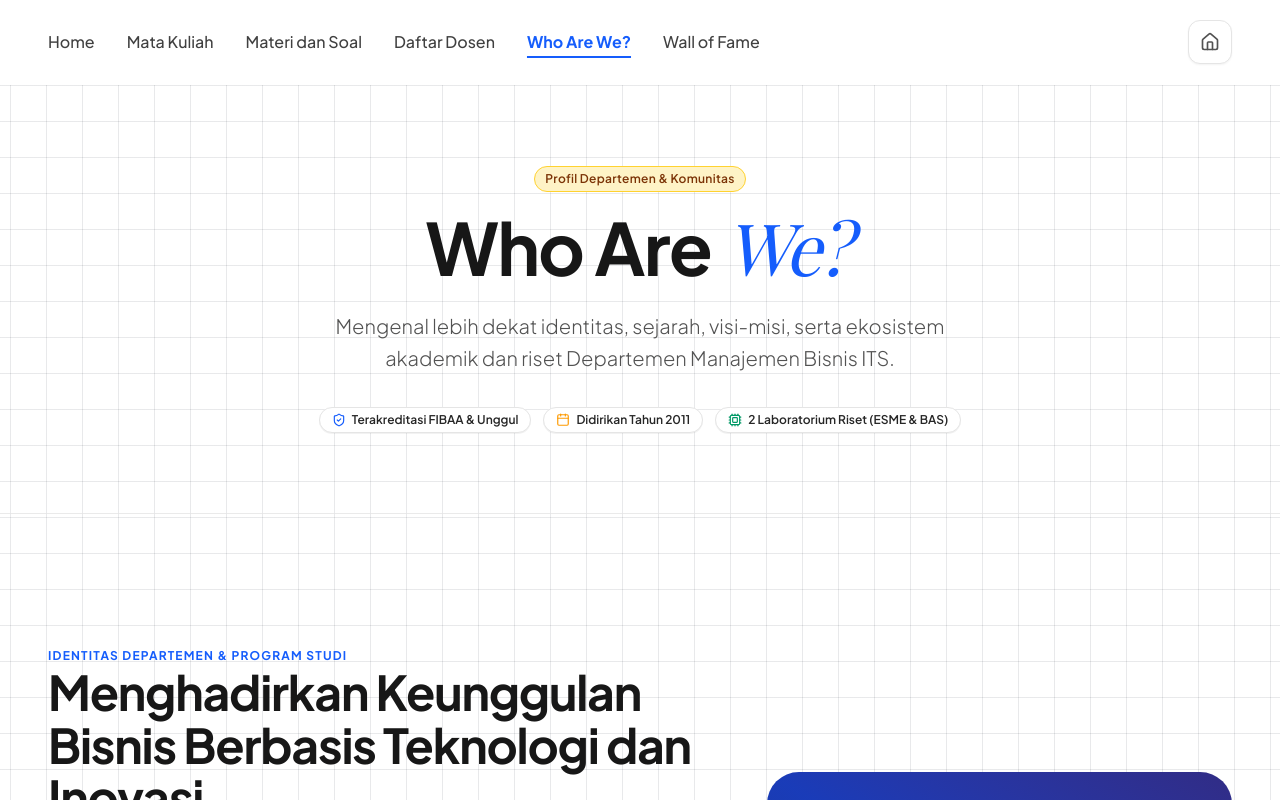
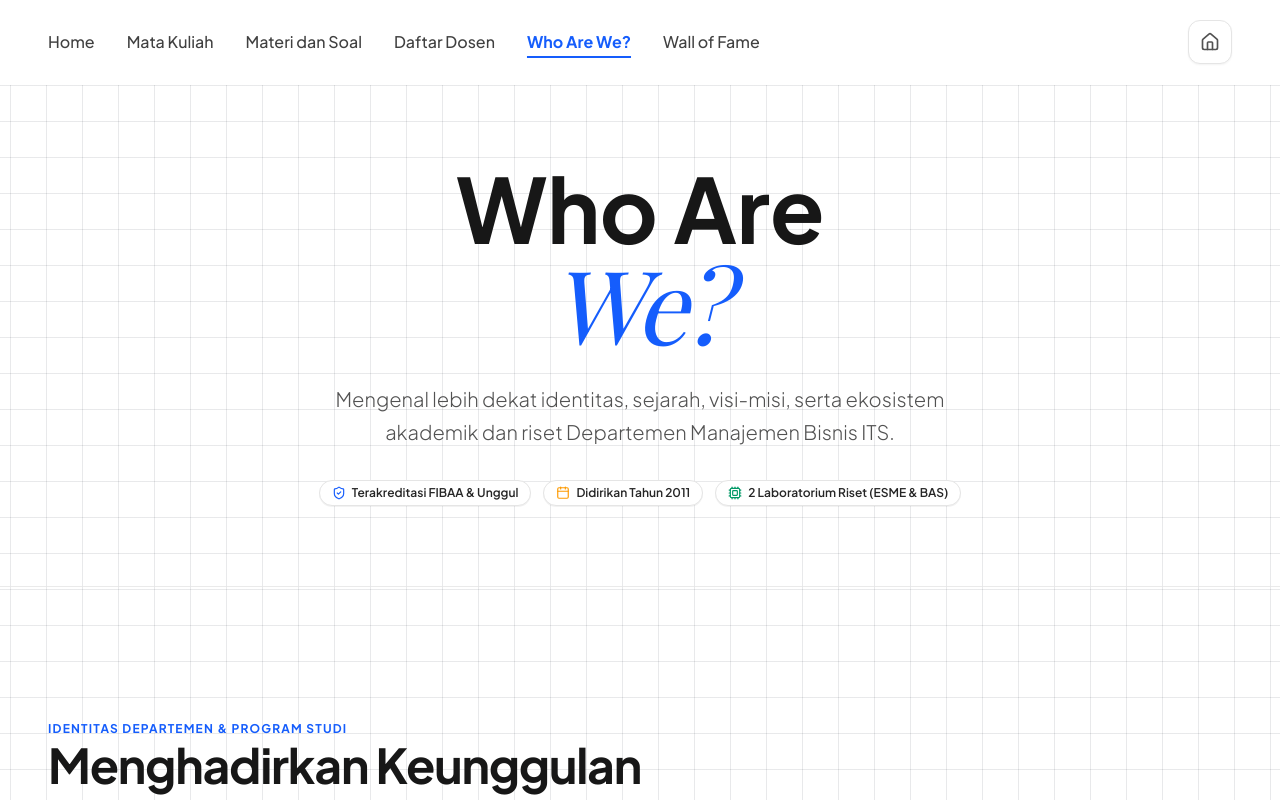
Before and after one commit to abimanyusaputra13-a11y/mbprofile, a Next.js app: page /about in a window 1280 px wide. Shown: the top 800 px of the page. Built offline with nearby package versions, Linux system fonts and the light colour scheme; a web font is replaced by a local one.

Commit message:
style: remove yellow badges and unify heading font and style across all pages with home

```diff
--- a/src/app/HomePageClient.tsx
+++ b/src/app/HomePageClient.tsx
@@ -144,11 +144,7 @@
             </div>
 
             {/* Main Display Title */}
-            <div className="relative max-w-5xl">
-              <span className="inline-block rounded-full bg-amber-300 text-neutral-950 font-bold px-4 py-1.5 text-xs uppercase tracking-wider mb-6 shadow-2xs">
-                Portal Resmi Akademik & Kemahasiswaan
-              </span>
-
+            <div className="relative max-w-5xl pt-2 sm:pt-4">
               <h1 className="text-center font-bold tracking-tight text-neutral-900 leading-[0.95]">
                 <span className="block text-[clamp(2.5rem,7vw,6.5rem)] font-bold">
                   Welcome to
--- a/src/app/about/page.tsx
+++ b/src/app/about/page.tsx
@@ -37,8 +37,6 @@
       <section className="relative overflow-hidden border-b border-neutral-200/80">
         <PageContainer>
           <PageHeading
-            badge="Profil Departemen & Komunitas"
-            badgeVariant="yellow"
             titlePrefix="Who Are"
             accentWord="We?"
             description="Mengenal lebih dekat identitas, sejarah, visi-misi, serta ekosistem akademik dan riset Departemen Manajemen Bisnis ITS."
--- a/src/app/courses/page.tsx
+++ b/src/app/courses/page.tsx
@@ -28,7 +28,7 @@
   const { data: courses, error } = await getPublicPublishedCourses();
 
   return (
-    <div className="py-10 bg-neutral-50/50 min-h-screen">
+    <div className="py-10 min-h-screen">
       <PageContainer>
         <div className="space-y-8">
           {/* Header Banner */}
--- a/src/app/dosen/DaftarDosenClient.tsx
+++ b/src/app/dosen/DaftarDosenClient.tsx
@@ -120,11 +120,8 @@
       <section className="relative overflow-hidden border-b border-neutral-200/80">
         <PageContainer>
           <PageHeading
-            badge="Profil Dosen & Minat Riset MB-ITS"
-            badgeVariant="yellow"
-            titlePrefix="Direktori"
-            accentWord="Dosen"
-            titleSuffix="Manajemen Bisnis ITS"
+            titlePrefix="Direktori Dosen"
+            accentWord="Manajemen Bisnis"
             description="Mengenal jajaran dosen, pimpinan departemen, fokus riset penelitian, dan publikasi ilmiah resmi Departemen Manajemen Bisnis, Institut Teknologi Sepuluh Nopember (ITS)."
           />
 
--- a/src/app/materi-soal/MateriDanSoalClient.tsx
+++ b/src/app/materi-soal/MateriDanSoalClient.tsx
@@ -175,11 +175,8 @@
       <section className="relative overflow-hidden border-b border-neutral-200/80">
         <PageContainer>
           <PageHeading
-            badge="Repositori Terbuka"
-            badgeVariant="yellow"
             titlePrefix="Materi &"
             accentWord="Bank Soal"
-            titleSuffix="Akademik"
             description="Pusat kurasi sumber belajar: kumpulan catatan kuliah, slide dosen, modul praktikum, dan arsip Ujian Tengah/Akhir Semester."
           >
             <div className="flex flex-wrap items-center justify-center gap-3">
--- a/src/app/wall-of-fame/page.tsx
+++ b/src/app/wall-of-fame/page.tsx
@@ -80,11 +80,8 @@
       <section className="relative overflow-hidden border-b border-neutral-200/80">
         <PageContainer>
           <PageHeading
-            badge="Hall of Accomplishments"
-            badgeVariant="yellow"
             titlePrefix="Wall of"
             accentWord="Fame"
-            titleSuffix="Manajemen Bisnis ITS"
             description="Etalase apresiasi dedikasi, kejuaraan kompetisi, kepemimpinan, serta capaian prestasi terbaik mahasiswa Departemen Manajemen Bisnis ITS."
           >
             <div className="flex flex-wrap items-center justify-center gap-3">
--- a/src/components/ui/PageHeading.tsx
+++ b/src/components/ui/PageHeading.tsx
@@ -1,5 +1,4 @@
 import React from 'react';
-import { Badge } from './Badge';
 
 interface PageHeadingProps {
   badge?: string;
@@ -14,8 +13,6 @@
 }
 
 export const PageHeading: React.FC<PageHeadingProps> = ({
-  badge,
-  badgeVariant = 'yellow',
   titlePrefix,
   accentWord,
   titleSuffix,
@@ -28,26 +25,33 @@
 
   return (
     <div className={`relative flex flex-col ${alignClass} py-12 sm:py-16 md:py-20 ${className}`}>
-      {badge && (
-        <div className="mb-4">
-          <Badge variant={badgeVariant} size="md">
-            {badge}
-          </Badge>
-        </div>
-      )}
+      {/* Yellow / custom badge removed per user request for a cleaner, unified display */}
 
-      <h1 className="text-4xl sm:text-6xl md:text-7xl font-bold tracking-tight text-neutral-900 leading-[1.08] max-w-4xl">
-        {titlePrefix && <span>{titlePrefix} </span>}
-        {accentWord && (
-          <span className="text-script text-blue-600 px-1 font-normal">
-            {accentWord}
+      <h1 className="text-center font-bold tracking-tight text-neutral-900 leading-[0.95] max-w-5xl">
+        {titlePrefix && (
+          <span className="block text-[clamp(2.5rem,7vw,6.5rem)] font-bold">
+            {titlePrefix}
           </span>
         )}
-        {titleSuffix && <span> {titleSuffix}</span>}
+        {accentWord && (
+          <span className="text-script block text-[clamp(2.75rem,8vw,7.5rem)] text-blue-600 font-normal mt-1">
+            {accentWord}
+            {titleSuffix && (
+              <span className="not-italic font-bold text-neutral-900 ml-3">
+                {titleSuffix}
+              </span>
+            )}
+          </span>
+        )}
+        {!accentWord && titleSuffix && (
+          <span className="block text-[clamp(2.5rem,7vw,6.5rem)] font-bold mt-1">
+            {titleSuffix}
+          </span>
+        )}
       </h1>
 
       {description && (
-        <p className="mt-4 sm:mt-6 text-base sm:text-xl text-neutral-600 max-w-2xl font-light leading-relaxed">
+        <p className="mt-6 sm:mt-8 text-base sm:text-xl text-neutral-600 max-w-2xl font-light leading-relaxed">
           {description}
         </p>
       )}
```
